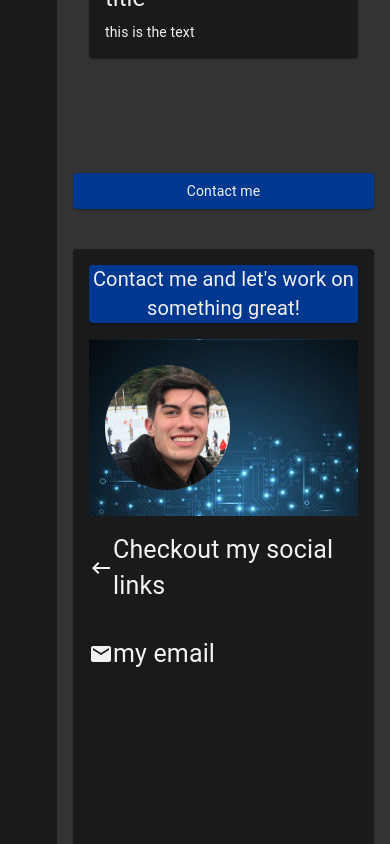
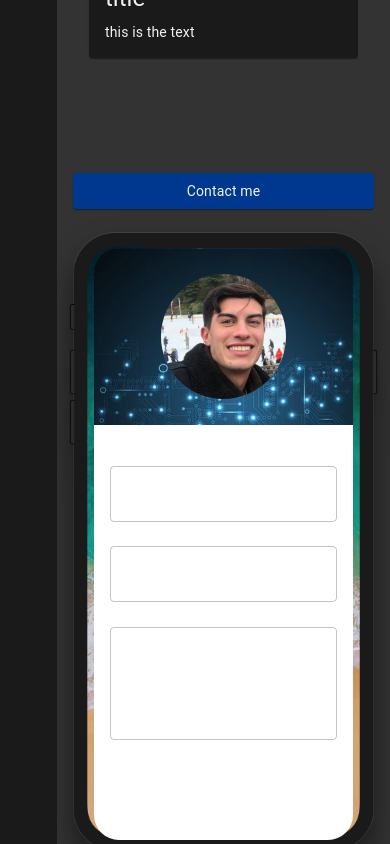
Before and after one commit to mikealessi24/portfolio2, a React (Create React App) app: page / in a window 390 px wide. Shown: the part 5680-6524 px from the top of the page. Built offline with nearby package versions, Linux system fonts and the light colour scheme.

Commit message:
changed the contact page to only a phone

```diff
--- a/src/components/Contact/Contact.js
+++ b/src/components/Contact/Contact.js
@@ -12,42 +12,21 @@ export default function Contact() {
   const classes = useStyles();
   return (
     <>
-      <div className={classes.scrollBuffer} id="contact"></div>
+      <div id="contact" className={classes.scrollBuffer}></div>
       <div className={classes.root}>
-        <Grid container spacing={3}>
-          <Grid item xs={12} sm={12} md={6} lg={12}>
         <Paper className={classes.title}>Contact me</Paper>
-          </Grid>
-          <Grid item xs={12} sm={12} md={6} lg={6}>
-            <Paper className={classes.contactCard}>
-              <Paper className={classes.contactCard__title}>
-                Contact me and let's work on something great!
-              </Paper>
-              <div className={classes.contactCard__profile}>
-                <Avatar src={avi} className={classes.contactCard__avatar} />
-              </div>
-              <div className={classes.email}>
-                <KeyboardBackspaceIcon />
-                Checkout my social links
-              </div>
-              <div className={classes.email}>
-                <EmailIcon />
-                my email
-              </div>
-            </Paper>
-          </Grid>
-          <Grid item xs={12} sm={12} md={6} lg={6}>
         <div className={classes.contactPhone}>
           <div className={classes.phone}>
             <div className={classes.phoneOutline}>
               <div className={classes.contactForm}>
+                <div className={classes.contactCard__profile}>
+                  <Avatar src={avi} className={classes.contactCard__avatar} />
+                </div>
                 <ContactForm />
               </div>
             </div>
           </div>
         </div>
-          </Grid>
-        </Grid>
       </div>
     </>
   );
--- a/src/components/Contact/style.js
+++ b/src/components/Contact/style.js
@@ -6,6 +6,7 @@ const useStyles = makeStyles((theme) => ({
   root: {
     flexGrow: 1,
     width: "100%",
+    paddingTop: theme.spacing(3),
     backgroundColor: theme.palette.primary.background,
     [theme.breakpoints.down("sm")]: {
       height: "auto",
@@ -15,7 +16,6 @@ const useStyles = makeStyles((theme) => ({
     padding: theme.spacing(1),
     marginLeft: theme.spacing(2),
     marginRight: theme.spacing(2),
-    marginTop: theme.spacing(3),
     textAlign: "center",
     backgroundColor: theme.palette.primary.accent,
     color: theme.palette.primary.font,
@@ -42,7 +42,7 @@ const useStyles = makeStyles((theme) => ({
     alignItems: "center",
   },
   phoneOutline: {
-    height: "83%",
+    height: "89%",
     width: "78%",
     zIndex: "2",
     borderBottomLeftRadius: 30,
@@ -51,14 +51,14 @@ const useStyles = makeStyles((theme) => ({
     justifyContent: "center",
   },
   contactForm: {
-    height: "98%",
+    height: "95%",
     width: "100%",
     backgroundColor: "white",
     zIndex: "3",
-    borderBottomLeftRadius: 20,
-    borderBottomRightRadius: 20,
-    display: "flex",
-    alignItems: "flex-end",
+    borderTopLeftRadius: 30,
+    borderTopRightRadius: 30,
+    borderBottomLeftRadius: 25,
+    borderBottomRightRadius: 25,
   },
   contactCard: {
     margin: theme.spacing(2),
@@ -69,33 +69,23 @@ const useStyles = makeStyles((theme) => ({
     display: "flex",
     flexDirection: "column",
   },
-  contactCard__title: {
-    color: theme.palette.primary.font,
-    backgroundColor: theme.palette.primary.accent,
-    textAlign: "center",
-    fontSize: 20,
-  },
+
   contactCard__profile: {
     height: "30%",
-    marginTop: theme.spacing(2),
     display: "flex",
     alignItems: "center",
+    justifyContent: "center",
     backgroundImage: `url(${background})`,
     backgroundSize: "cover",
     backgroundPosition: "center",
+    borderTopLeftRadius: 25,
+    borderTopRightRadius: 25,
   },
   contactCard__avatar: {
     height: 125,
     width: 125,
     margin: theme.spacing(2),
   },
-  email: {
-    fontSize: 25,
-    display: "flex",
-    alignItems: "center",
-    marginTop: theme.spacing(2),
-    marginBottom: theme.spacing(2),
-  },
 }));
 
 export default useStyles;
```
Also changed, not shown: 1 other file (tests, documents, lock files or other folders). Lines whose indentation alone changed are shown as unchanged.
